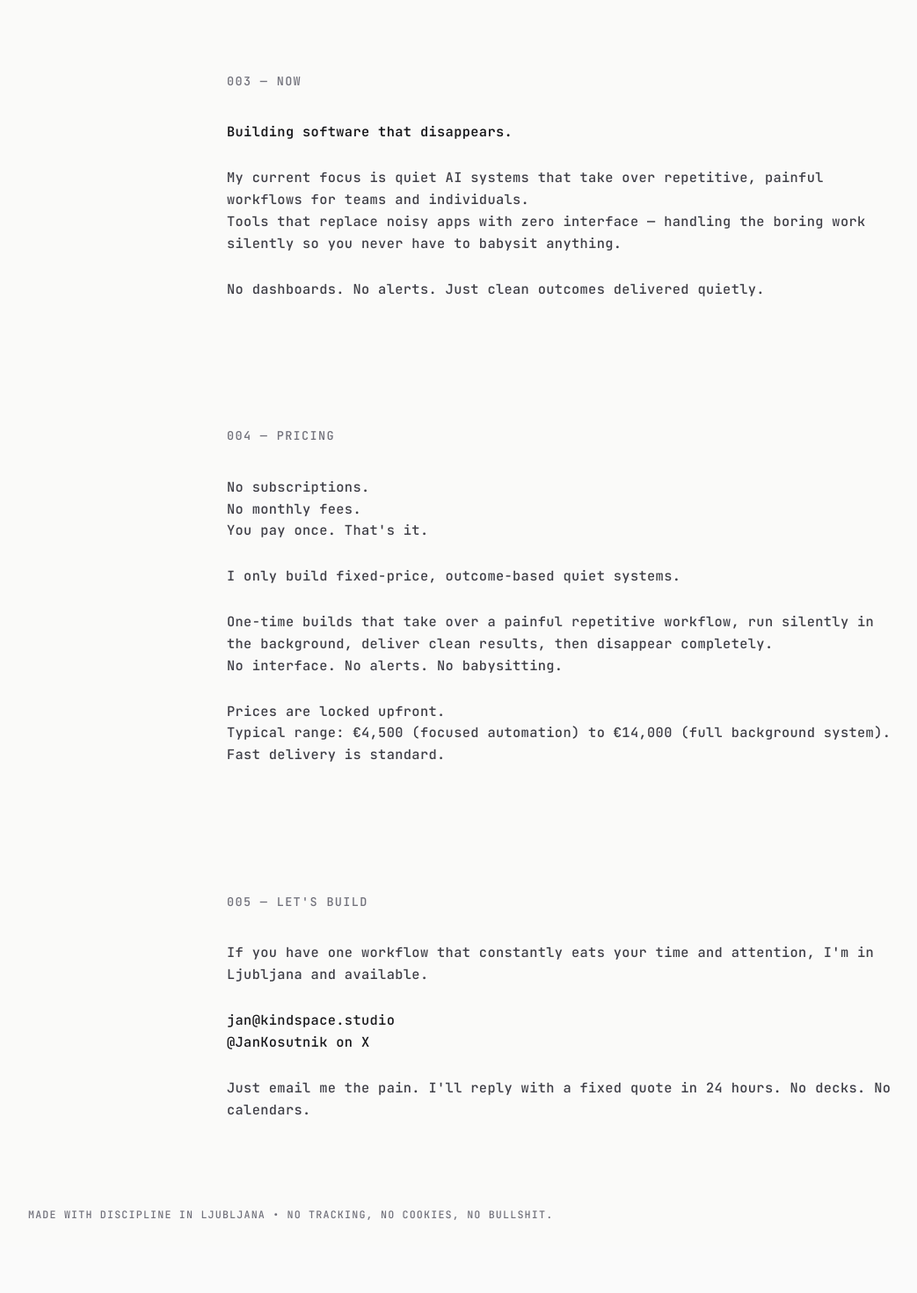
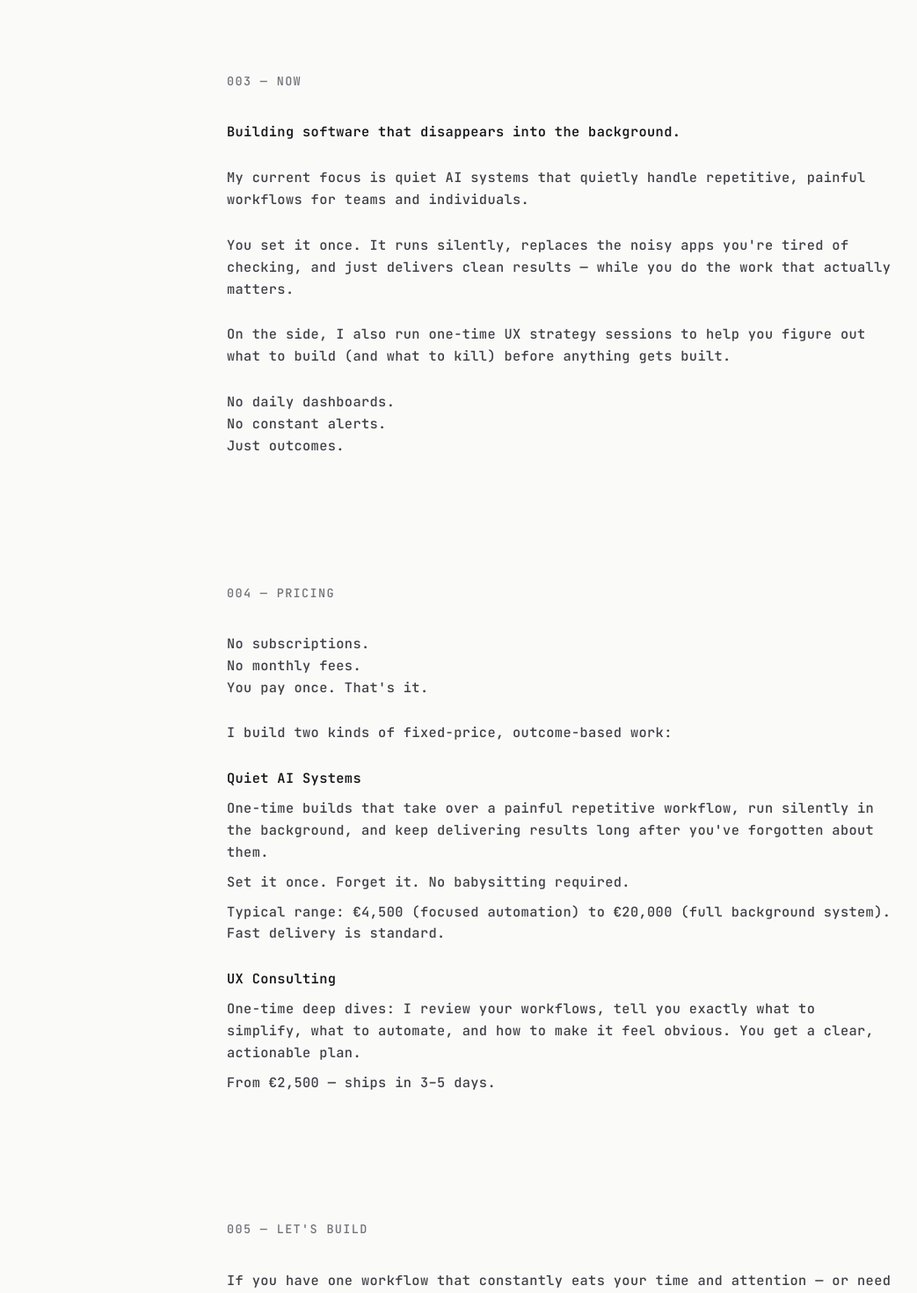
Before and after one commit to JanKosutnik/Kosutnik, a Next.js app: page / in a window 1280 px wide. Shown: the part 1060-2530 px from the top of the page at 88% size, without its empty margins (4-1047 px from the left). Before the commit the page ends 2478 px from the top, so only its background shows below. Built offline with nearby package versions, Linux system fonts and the light colour scheme.

Commit message:
Update all sections with UX consulting added

```diff
--- a/app/page.tsx
+++ b/app/page.tsx
@@ -41,6 +41,7 @@ export default function Home() {
 
       {/* ── Main ── */}
       <main className="pt-48 md:pt-36 px-8 md:px-16 lg:px-24">
+
         <section className="max-w-2xl py-16 md:mx-auto">
           <p className="text-[0.75rem] tracking-widest uppercase text-zinc-500 mb-8">
             001 — STATEMENT
@@ -68,7 +69,6 @@ export default function Home() {
           <p className="text-[0.75rem] tracking-widest uppercase text-zinc-500 mb-8">
             002 — MANIFESTO
           </p>
-
           <ul className="space-y-3 text-[0.85rem] leading-relaxed tracking-wide text-zinc-700">
             {[
               "Most software is furniture that asks for attention.",
@@ -93,16 +93,24 @@ export default function Home() {
           </p>
           <div className="space-y-6 text-[0.85rem] leading-relaxed tracking-wide text-zinc-700">
             <p className="text-zinc-900 font-semibold">
-              Building software that disappears.
+              Building software that disappears into the background.
             </p>
             <p>
-              My current focus is quiet AI systems that take over repetitive, painful workflows
-              for teams and individuals.<br />
-              Tools that replace noisy apps with zero interface — handling the boring work
-              silently so you never have to babysit anything.
+              My current focus is quiet AI systems that quietly handle repetitive, painful
+              workflows for teams and individuals.
             </p>
             <p>
-              No dashboards. No alerts. Just clean outcomes delivered quietly.
+              You set it once. It runs silently, replaces the noisy apps you're tired of
+              checking, and just delivers clean results — while you do the work that actually matters.
+            </p>
+            <p>
+              On the side, I also run one-time UX strategy sessions to help you figure out
+              what to build (and what to kill) before anything gets built.
+            </p>
+            <p>
+              No daily dashboards.<br />
+              No constant alerts.<br />
+              Just outcomes.
             </p>
           </div>
         </section>
@@ -117,19 +125,30 @@ export default function Home() {
               No monthly fees.<br />
               You pay once. That's it.
             </p>
+            <p>I build two kinds of fixed-price, outcome-based work:</p>
+            <div className="space-y-2">
+              <p className="text-zinc-900 font-semibold">Quiet AI Systems</p>
               <p>
-              I only build fixed-price, outcome-based quiet systems.
+                One-time builds that take over a painful repetitive workflow, run silently
+                in the background, and keep delivering results long after you've forgotten
+                about them.
               </p>
               <p>
-              One-time builds that take over a painful repetitive workflow, run silently
-              in the background, deliver clean results, then disappear completely.<br />
-              No interface. No alerts. No babysitting.
+                Set it once. Forget it. No babysitting required.
               </p>
               <p>
-              Prices are locked upfront.<br />
-              Typical range: €4,500 (focused automation) to €14,000 (full background system).<br />
+                Typical range: €4,500 (focused automation) to €20,000 (full background system).<br />
                 Fast delivery is standard.
               </p>
+            </div>
+            <div className="space-y-2">
+              <p className="text-zinc-900 font-semibold">UX Consulting</p>
+              <p>
+                One-time deep dives: I review your workflows, tell you exactly what to simplify,
+                what to automate, and how to make it feel obvious. You get a clear, actionable plan.
+              </p>
+              <p>From €2,500 — ships in 3–5 days.</p>
+            </div>
           </div>
         </section>
 
@@ -139,18 +158,44 @@ export default function Home() {
           </p>
           <div className="space-y-6 text-[0.85rem] leading-relaxed tracking-wide text-zinc-700">
             <p>
-              If you have one workflow that constantly eats your time and attention,
-              I'm in Ljubljana and available.
+              If you have one workflow that constantly eats your time and attention —
+              or need help figuring out what to simplify first — I'm in Ljubljana and available.
             </p>
             <p>
               <a href="mailto:jan@kindspace.studio" className="text-zinc-900 hover:text-zinc-500 transition-colors">jan@kindspace.studio</a><br />
               <a href="https://x.com/JanKosutnik" className="text-zinc-900 hover:text-zinc-500 transition-colors">@JanKosutnik on X</a>
             </p>
             <p>
-              Just email me the pain. I'll reply with a fixed quote in 24 hours. No decks. No calendars.
+              Just email me the pain. I'll reply with a fixed quote in 24 hours.<br />
+              No decks. No calendars.
             </p>
           </div>
         </section>
+
+        <section className="max-w-2xl py-16 md:mx-auto">
+          <p className="text-[0.75rem] tracking-widest uppercase text-zinc-500 mb-8">
+            006 — ABOUT
+          </p>
+          <div className="space-y-6 text-[0.85rem] leading-relaxed tracking-wide text-zinc-700">
+            <p>
+              I design experiences and consult for a living.<br />
+              Tried frontend and QA — learned fast, moved on faster.
+            </p>
+            <p>
+              The real obsession has always been the thinking before the pixels:
+              what to build, what to kill, how to make it feel obvious.
+            </p>
+            <p>
+              Now I use AI to ship tools that do the job and then vanish.<br />
+              No interface. No noise. Just outcomes.
+            </p>
+            <p>
+              Based in Ljubljana, Slovenia.<br />
+              Working with teams and individuals worldwide.
+            </p>
+          </div>
+        </section>
+
       </main>
 
       <footer className="px-8 py-6 text-[0.65rem] tracking-widest uppercase text-zinc-500">
```
Lines whose indentation alone changed are shown as unchanged.
